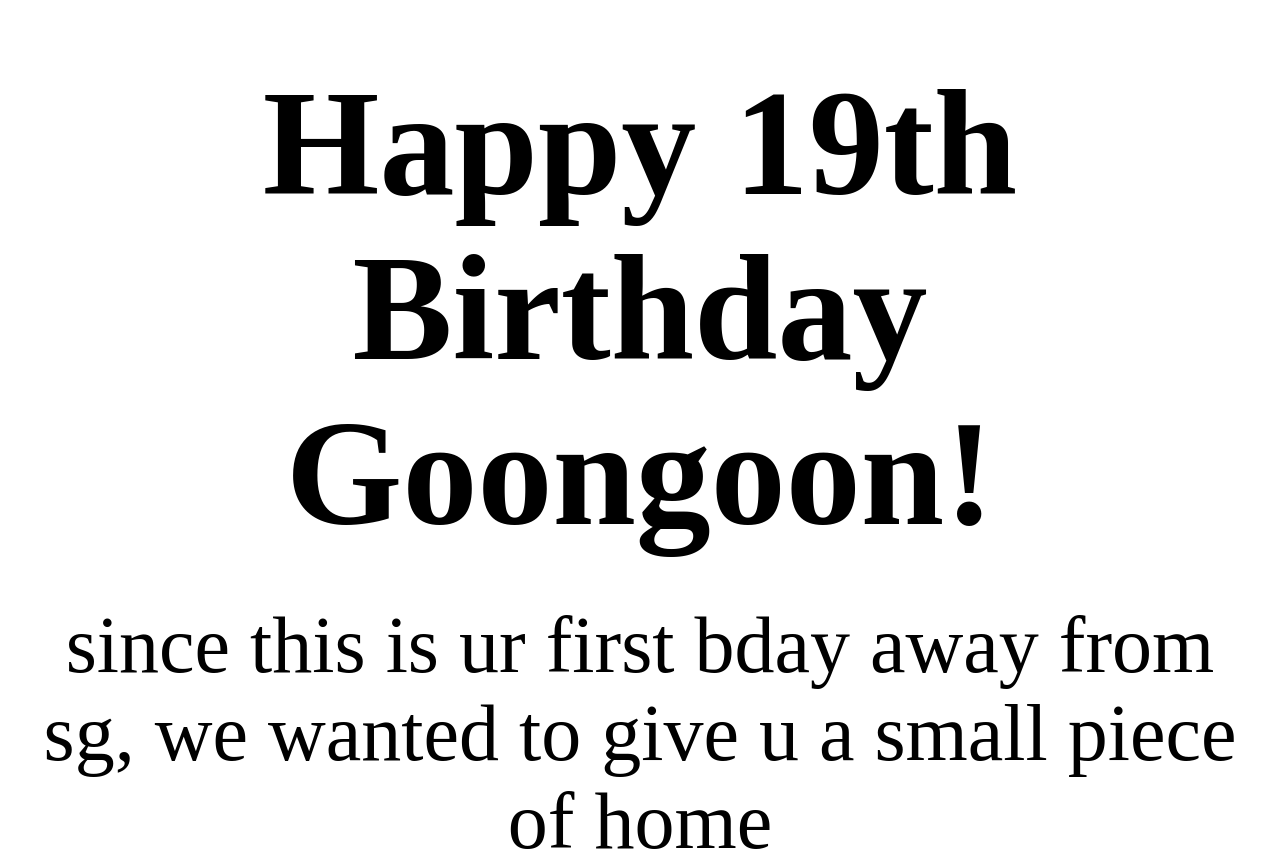
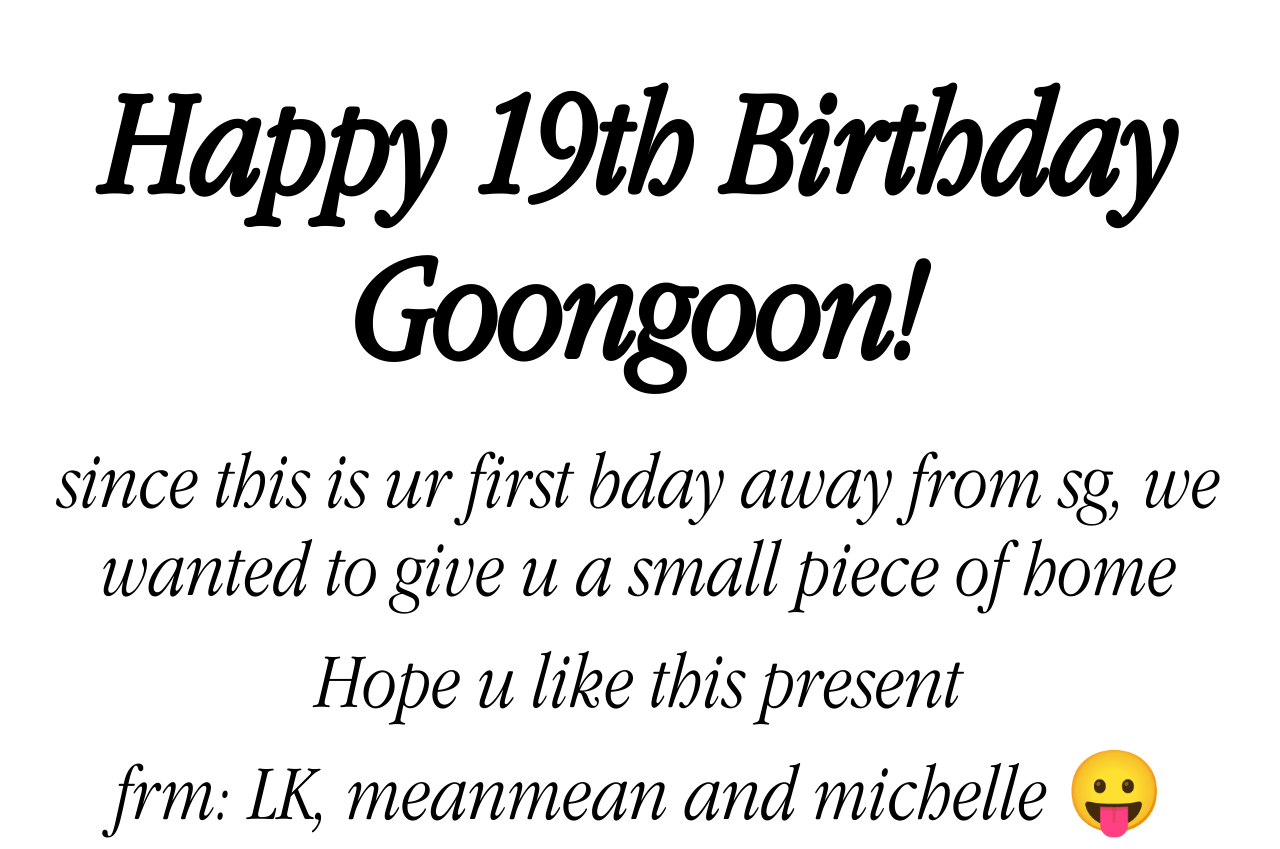
Before and after one commit to michellet4n/goons-bday, a plain HTML site: page index.html in a window 1280 px wide. Shown: the top 849 px of the page. Drawn offline with Linux system fonts and the light colour scheme.

Commit message:
Refactor styles2.css with consistent font-family

```diff
--- a/styles2.css
+++ b/styles2.css
@@ -18,7 +18,7 @@ img, video {
 
 /* Title + messages: big on desktop, shrink on phones */
 .container {
-  font-family: "Amore Christmas";
+  font-family: "Apple Garamond";
   text-align: center;
 }
 .container p {
```
